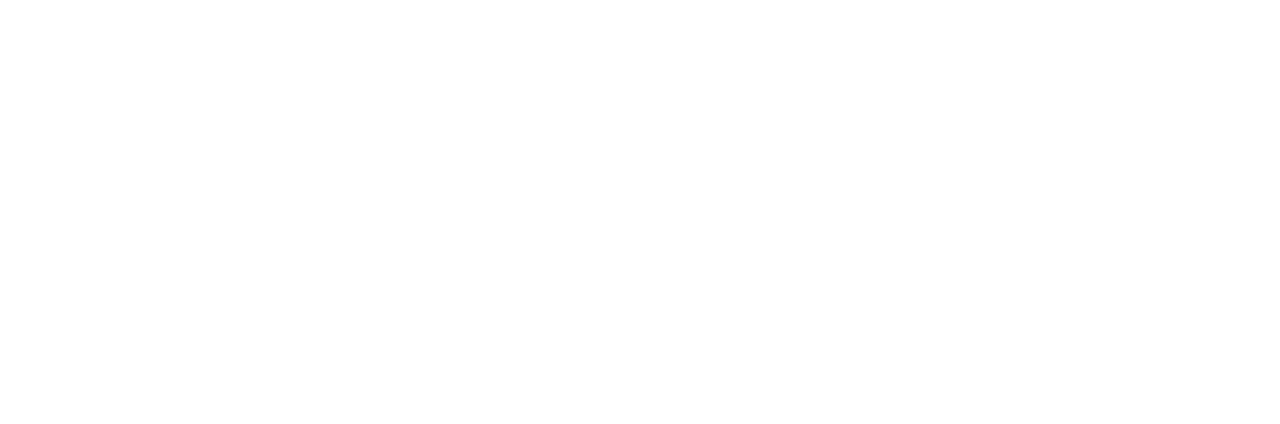
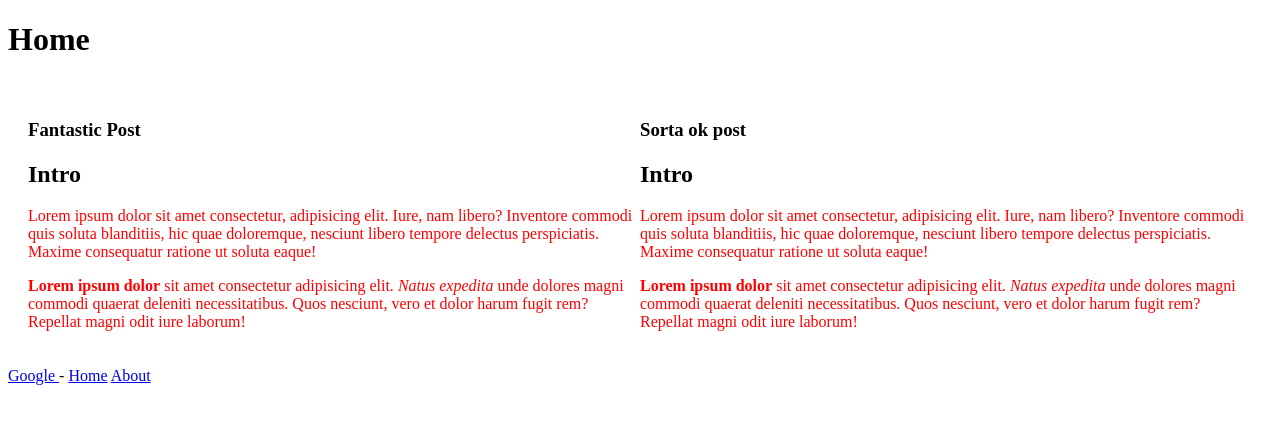
Before and after one commit to purplebearddan/DAS4101-html-1, a plain HTML site: page index.html in a window 1280 px wide. Drawn offline with Linux system fonts and the light colour scheme.

Commit message:
lecture completed

```diff
--- a/index.html
+++ b/index.html
@@ -9,18 +9,61 @@
 <head>
     <!-- if it doesn't appear on the page itself, it usually goes in the head -->
     <meta charset="UTF-8">
-    <meta name="viewport" content="width=device-width, initial-scale=1.0">
+    <!-- <meta name="viewport" content="width=device-width, initial-scale=1.0"> -->
+    <meta name="description" content="This is my first website">
     <title>Document Title - I appear on the tab in chrome</title>
+    <!-- we link a stylesheet for visual changes -->
+    <link rel="stylesheet" href="style.css">
 </head>
 <!-- end of the head -->
 
 <!-- this is the content of the page -->
 
 <body>
+    <main>
+        <h1>Home</h1>
+        <section aria-label="Recent Posts">
+            <article aria-labelledby="mostRecentPost">
 
-</body>
-<!-- end of the body -->
+                <h1 id="mostRecentPost">Fantastic Post</h1>
+                <h2><strong>Intro</strong></h2>
+                <p>Lorem ipsum dolor sit amet consectetur, adipisicing elit. Iure, nam libero? Inventore commodi quis soluta
+                    blanditiis,
+                    hic quae doloremque, nesciunt libero tempore delectus perspiciatis. Maxime consequatur ratione ut soluta
+                    eaque!</p>
+                <p>
+                    <strong>Lorem ipsum dolor</strong>
+                    sit amet consectetur adipisicing elit. <em>Natus expedita</em> unde dolores magni commodi quaerat
+                    deleniti necessitatibus. Quos nesciunt, vero et dolor harum fugit rem? Repellat magni odit iure laborum!
+                </p>
+                </article>
 
-<!-- end of the html -->
+                <article aria-labelledby="leastRecentPost">
+                    <h1 id="leastRecentPost">Sorta ok post</h1>
+                    <h2><strong>Intro</strong></h2>
+                    <p>Lorem ipsum dolor sit amet consectetur, adipisicing elit. Iure, nam libero? Inventore commodi quis soluta
+                        blanditiis,
+                        hic quae doloremque, nesciunt libero tempore delectus perspiciatis. Maxime consequatur ratione ut soluta
+                        eaque!</p>
+                    <p>
+                        <strong>Lorem ipsum dolor</strong>
+                        sit amet consectetur adipisicing elit. <em>Natus expedita</em> unde dolores magni commodi quaerat
+                        deleniti necessitatibus. Quos nesciunt, vero et dolor harum fugit rem? Repellat magni odit iure laborum!
+                    </p>
+                </article>
+                </section>
+                </main>
+                <footer>
+                    <a href="https://www.google.com/" target="_blank">
+                        Google
+                    </a>
+                    -
+                    <a href="index.html">Home</a>
+                    <a href="about.html">About</a>
+                </footer>
+        </body>
+        <!-- end of the body -->
 
-</html>
+        <!-- end of the html -->
+
+        </html>
--- /dev/null
+++ b/style.css
@@ -0,0 +1,14 @@
+section {
+    display: flex;
+    flex-direction: row;
+    margin: 0;
+    padding: 20px;
+}
+
+p{
+    color: green;
+}
+
+p{
+    color: red;
+}
```
Also changed, not shown: about.html (added, +75 -0 lines).
